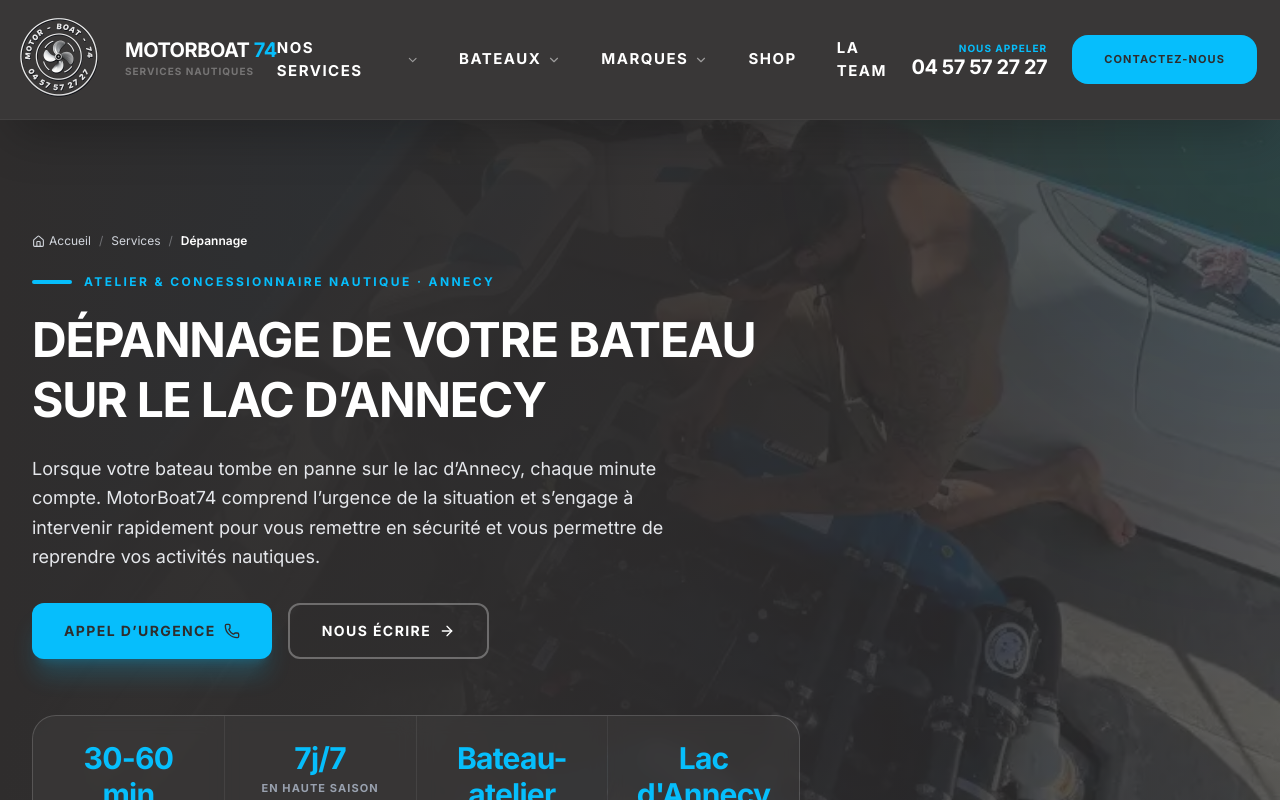
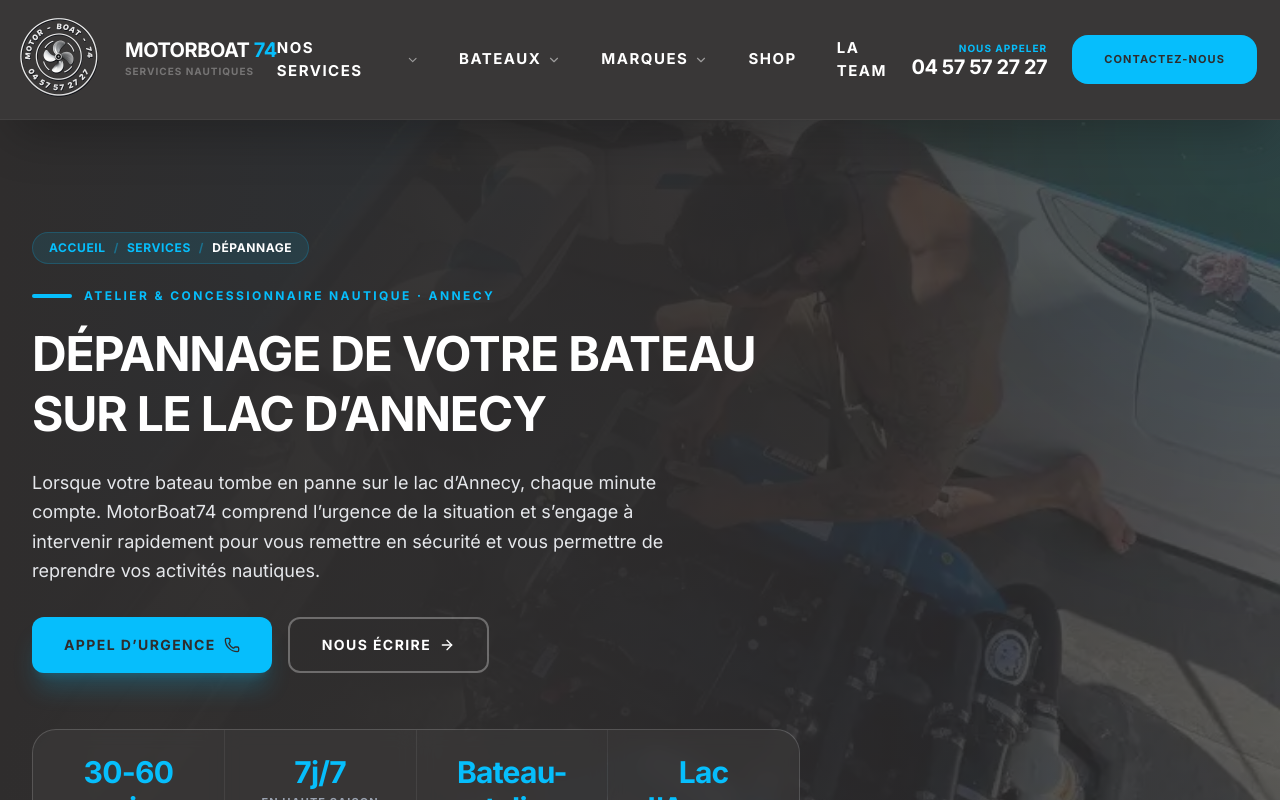
Before and after one commit to Ericfevrier/MB74-Site, a React (Vite) app: page /services/depannage in a window 1280 px wide. Shown: the top 800 px of the page. Built offline with nearby package versions, Linux system fonts and the light colour scheme.

Commit message:
Fil dariane unifie: composant Breadcrumb (design pastille cyan de la page hivernage) applique a toutes les pages, taille adaptee (md/sm)

```diff
--- /dev/null
+++ b/src/components/Breadcrumb.tsx
@@ -0,0 +1,59 @@
+import React from 'react';
+import { Link } from 'react-router-dom';
+
+export interface Crumb {
+  label: string;
+  /** Si présent, l'élément est cliquable (sauf s'il s'agit du dernier = page courante). */
+  to?: string;
+}
+
+interface BreadcrumbProps {
+  items: Crumb[];
+  /** Taille adaptée au gabarit de la page : 'md' (défaut) ou 'sm' (pages compactes). */
+  size?: 'sm' | 'md';
+  /** Classes additionnelles sur le <nav> (ex. marges). */
+  className?: string;
+}
+
+/**
+ * Fil d'Ariane — design unifié « pastille cyan » (référence : page Hivernage & Stockage).
+ * S'aligne automatiquement (gauche/centre) selon le text-align du conteneur parent.
+ */
+export function Breadcrumb({ items, size = 'md', className = 'mb-6' }: BreadcrumbProps) {
+  const sizing =
+    size === 'sm'
+      ? 'text-[11px] px-3.5 py-1 gap-1.5'
+      : 'text-[12px] px-4 py-1.5 gap-2';
+
+  return (
+    <nav aria-label="Fil d’ariane" className={className}>
+      <ol
+        className={`inline-flex flex-wrap items-center ${sizing} bg-brand-cyan/10 border border-brand-cyan/20 rounded-full font-bold text-brand-cyan uppercase tracking-wider`}
+      >
+        {items.map((item, i) => {
+          const isLast = i === items.length - 1;
+          return (
+            <React.Fragment key={i}>
+              <li>
+                {item.to && !isLast ? (
+                  <Link to={item.to} className="hover:text-white transition-colors">
+                    {item.label}
+                  </Link>
+                ) : (
+                  <span className={isLast ? 'text-white' : ''} aria-current={isLast ? 'page' : undefined}>
+                    {item.label}
+                  </span>
+                )}
+              </li>
+              {!isLast && (
+                <li aria-hidden className="opacity-40">
+                  /
+                </li>
+              )}
+            </React.Fragment>
+          );
+        })}
+      </ol>
+    </nav>
+  );
+}
--- a/src/components/ModelPage.tsx
+++ b/src/components/ModelPage.tsx
@@ -3,9 +3,10 @@
 import { Helmet } from 'react-helmet-async';
 import { motion, AnimatePresence } from 'motion/react';
 import {
-  ChevronDown, ArrowRight, Phone, Home, Ruler, Users, Gauge, Check, X,
+  ChevronDown, ArrowRight, Phone, Ruler, Users, Gauge, Check, X,
   ChevronLeft, ChevronRight, Play, Sparkles, Fuel, Settings2,
 } from 'lucide-react';
+import { Breadcrumb } from './Breadcrumb';
 import { getModel, MODEL_ORDER, nautiqueModels } from '../data/nautiqueModels';
 import { usedBoatsForModel } from '../data/usedBoats';
 import { SITE } from '../data/site';
@@ -236,19 +237,15 @@
         </div>
 
         <div className="relative z-10 max-w-[1400px] mx-auto w-full px-4 sm:px-6 lg:px-8 min-h-[68vh] flex flex-col">
-          <nav aria-label="Fil d’ariane" className="pt-8">
-            <ol className="inline-flex flex-wrap items-center gap-1.5 text-[11px] font-medium text-gray-400/70 [text-shadow:0_1px_8px_rgba(0,0,0,.5)]">
-              <li>
-                <Link to="/" className="inline-flex items-center gap-1 hover:text-gray-200 transition-colors"><Home size={11} /> Accueil</Link>
-              </li>
-              <li aria-hidden className="text-white/20"><ChevronRight size={11} /></li>
-              <li><Link to="/marque/nautique" className="hover:text-gray-200 transition-colors">Marques</Link></li>
-              <li aria-hidden className="text-white/20"><ChevronRight size={11} /></li>
-              <li><Link to="/marque/nautique" className="hover:text-gray-200 transition-colors">Nautique</Link></li>
-              <li aria-hidden className="text-white/20"><ChevronRight size={11} /></li>
-              <li aria-current="page" className="text-gray-300">{model.short}</li>
-            </ol>
-          </nav>
+          <Breadcrumb
+            className="pt-8"
+            items={[
+              { label: 'Accueil', to: '/' },
+              { label: 'Marques', to: '/marque/nautique' },
+              { label: 'Nautique', to: '/marque/nautique' },
+              { label: model.short },
+            ]}
+          />
 
           <div className="flex-1" />
 
--- a/src/pages/BlogHivernagePage.tsx
+++ b/src/pages/BlogHivernagePage.tsx
@@ -1,8 +1,9 @@
 import React from 'react';
 import { Helmet } from 'react-helmet-async';
 import { Link } from 'react-router-dom';
-import { Home, Calendar, User, ArrowRight } from 'lucide-react';
+import { Calendar, User, ArrowRight } from 'lucide-react';
 import { SITE } from '../data/site';
+import { Breadcrumb } from '../components/Breadcrumb';
 
 const FAQS = [
   {
@@ -105,11 +106,7 @@
           <div className="absolute inset-0 bg-gradient-to-b from-brand-dark/80 via-brand-dark/85 to-brand-dark" />
         </div>
         <div className="relative max-w-3xl mx-auto px-4 lg:px-8 py-20 lg:py-24">
-          <nav aria-label="Fil d’ariane" className="flex items-center gap-2 text-[12px] text-gray-300 mb-6">
-            <Link to="/" className="hover:text-brand-cyan flex items-center gap-1"><Home size={13} /> Accueil</Link>
-            <span className="opacity-40">/</span>
-            <span className="text-brand-cyan font-semibold">Hivernage</span>
-          </nav>
+          <Breadcrumb size="sm" items={[{ label: 'Accueil', to: '/' }, { label: 'Hivernage' }]} />
           <h1 className="text-3xl md:text-4xl font-bold uppercase tracking-tight leading-tight mb-6">{title}</h1>
           <div className="flex items-center gap-6 text-sm text-gray-300">
             <span className="flex items-center gap-2"><Calendar size={15} className="text-brand-cyan" /> 6 octobre 2025</span>
--- a/src/pages/ContactPage.tsx
+++ b/src/pages/ContactPage.tsx
@@ -1,8 +1,9 @@
 import React from 'react';
 import { Helmet } from 'react-helmet-async';
 import { Link } from 'react-router-dom';
-import { Home, Clock } from 'lucide-react';
+import { Clock } from 'lucide-react';
 import { SITE } from '../data/site';
+import { Breadcrumb } from '../components/Breadcrumb';
 import { ServiceContactBlock } from '../components/services/ServiceContactBlock';
 import { GoogleMapCustom } from '../components/GoogleMapCustom';
 
@@ -53,11 +54,7 @@
           <div className="absolute inset-0 bg-gradient-to-b from-brand-dark/85 via-brand-dark/85 to-brand-dark" />
         </div>
         <div className="relative max-w-[1400px] mx-auto px-4 lg:px-8 py-20 lg:py-24 text-center">
-          <nav aria-label="Fil d’ariane" className="flex items-center justify-center gap-2 text-[12px] text-gray-300 mb-6">
-            <Link to="/" className="hover:text-brand-cyan flex items-center gap-1"><Home size={13} /> Accueil</Link>
-            <span className="opacity-40">/</span>
-            <span className="text-white font-semibold">Contact</span>
-          </nav>
+          <Breadcrumb items={[{ label: 'Accueil', to: '/' }, { label: 'Contact' }]} />
           <h1 className="text-4xl md:text-5xl lg:text-6xl font-bold uppercase tracking-tight mb-6">Nous contacter</h1>
           <p className="text-gray-200 text-lg leading-relaxed max-w-2xl mx-auto">
             Vous pouvez nous joindre via notre formulaire de contact ci-dessous ou par téléphone au{' '}
--- a/src/pages/HivernageCityPage.tsx
+++ b/src/pages/HivernageCityPage.tsx
@@ -1,9 +1,10 @@
 import React from 'react';
 import { useParams, Navigate, Link } from 'react-router-dom';
 import { Helmet } from 'react-helmet-async';
-import { Home, Phone, ArrowRight, ShipWheel, Warehouse, Wrench, Anchor, MapPin, ShieldCheck, CheckCircle2 } from 'lucide-react';
+import { Phone, ArrowRight, ShipWheel, Warehouse, Wrench, Anchor, MapPin, ShieldCheck, CheckCircle2 } from 'lucide-react';
 import { getHivernageCity } from '../data/hivernageCities';
 import { SITE } from '../data/site';
+import { Breadcrumb } from '../components/Breadcrumb';
 import { ServiceContactBlock } from '../components/services/ServiceContactBlock';
 
 const SOLUTIONS = [
@@ -83,13 +84,13 @@
           <div className="absolute inset-0 bg-gradient-to-r from-brand-dark via-brand-dark/85 to-brand-dark/40" />
         </div>
         <div className="relative max-w-[1400px] mx-auto px-4 lg:px-8 py-20 lg:py-28">
-          <nav aria-label="Fil d’ariane" className="flex items-center gap-2 text-[12px] text-gray-300 mb-6">
-            <Link to="/" className="hover:text-brand-cyan flex items-center gap-1"><Home size={13} /> Accueil</Link>
-            <span className="opacity-40">/</span>
-            <Link to="/hivernage-stockage-bateau" className="hover:text-brand-cyan">Hivernage / Stockage</Link>
-            <span className="opacity-40">/</span>
-            <span className="text-white font-semibold">{city.city}</span>
-          </nav>
+          <Breadcrumb
+            items={[
+              { label: 'Accueil', to: '/' },
+              { label: 'Hivernage & Stockage', to: '/hivernage-stockage-bateau' },
+              { label: city.city },
+            ]}
+          />
           <span className="inline-block text-brand-cyan font-bold uppercase tracking-widest text-xs mb-4">Service local à {city.city}</span>
           <h1 className="text-3xl md:text-4xl lg:text-5xl font-bold uppercase tracking-tight leading-tight max-w-3xl mb-6">{city.h1}</h1>
           <p className="text-gray-200 text-lg leading-relaxed max-w-2xl mb-8">{city.intro}</p>
--- a/src/pages/HivernageStockagePage.tsx
+++ b/src/pages/HivernageStockagePage.tsx
@@ -2,6 +2,7 @@
 import { Helmet } from 'react-helmet-async';
 import { Link } from 'react-router-dom';
 import { motion, AnimatePresence } from 'motion/react';
+import { Breadcrumb } from '../components/Breadcrumb';
 import {
   Shield,
   Wrench,
@@ -386,14 +387,14 @@
 
         <div className="container mx-auto px-4 lg:px-8 max-w-[1400px] relative z-10 text-center lg:text-left">
           <div className="max-w-4xl mx-auto lg:mx-0">
-            {/* SEO Breadcrumb indicator */}
-            <div className="inline-flex items-center gap-2 bg-brand-cyan/10 border border-brand-cyan/20 rounded-full px-4 py-1.5 mb-4 text-[12px] font-bold text-brand-cyan uppercase tracking-wider">
-              <span>Accueil</span>
-              <span className="opacity-40">/</span>
-              <span>Services</span>
-              <span className="opacity-40">/</span>
-              <span className="text-white">Hivernage & Stockage</span>
-            </div>
+            <Breadcrumb
+              className="mb-4"
+              items={[
+                { label: 'Accueil', to: '/' },
+                { label: 'Services', to: '/services' },
+                { label: 'Hivernage & Stockage' },
+              ]}
+            />
 
             <h1 className="text-2xl md:text-3xl lg:text-4xl font-sans font-bold uppercase text-white tracking-tight leading-tight mb-4">
               Hivernage et stockage de bateau à <span className="text-brand-cyan">Annecy</span> <span className="text-white/90">— Hangar sécurisé 3 000 m²</span>
--- a/src/pages/LegalPage.tsx
+++ b/src/pages/LegalPage.tsx
@@ -1,8 +1,8 @@
 import React, { useEffect } from 'react';
 import { Link } from 'react-router-dom';
 import { Helmet } from 'react-helmet-async';
-import { Home } from 'lucide-react';
 import { SITE } from '../data/site';
+import { Breadcrumb } from '../components/Breadcrumb';
 
 type Block = { h?: string; p?: string[]; ul?: string[] };
 
@@ -119,13 +119,7 @@
 
       <header className="bg-brand-dark text-white">
         <div className="max-w-4xl mx-auto px-4 lg:px-8 py-16 lg:py-20">
-          <nav aria-label="Fil d’ariane" className="flex items-center gap-2 text-[12px] text-gray-300 mb-6">
-            <Link to="/" className="hover:text-brand-cyan flex items-center gap-1">
-              <Home size={13} /> Accueil
-            </Link>
-            <span className="opacity-40">/</span>
-            <span className="text-white font-semibold">{data.title}</span>
-          </nav>
+          <Breadcrumb size="sm" items={[{ label: 'Accueil', to: '/' }, { label: data.title }]} />
           <h1 className="text-3xl md:text-4xl font-bold uppercase tracking-tight leading-tight">{data.title}</h1>
           <p className="text-gray-400 text-sm mt-3">Dernière mise à jour : {data.updated}</p>
         </div>
--- a/src/pages/ServicePage.tsx
+++ b/src/pages/ServicePage.tsx
@@ -2,8 +2,9 @@
 import { useParams, Navigate, Link } from 'react-router-dom';
 import { Helmet } from 'react-helmet-async';
 import { motion, AnimatePresence } from 'motion/react';
+import { Breadcrumb } from '../components/Breadcrumb';
 import {
-  ChevronDown, Check, ArrowRight, Phone, Home,
+  ChevronDown, Check, ArrowRight, Phone,
   ShieldCheck, Gauge, CalendarCheck, BadgeEuro, Wrench, Settings, PaintBucket, Sparkles, Anchor,
   Clock, PackageCheck, MapPin, Truck, Globe, Sofa, Award, Zap, Ruler, LifeBuoy, Ship, Scissors, Sun, Users,
 } from 'lucide-react';
@@ -305,18 +306,13 @@
           <div className="absolute top-0 right-0 w-[600px] h-[600px] bg-brand-cyan/5 rounded-full blur-[120px] -mr-72 -mt-72" />
         </div>
         <div className="relative max-w-[1400px] mx-auto px-4 lg:px-8 py-20 lg:py-28">
-          {/* Fil d'ariane */}
-          <nav aria-label="Fil d’ariane" className="flex items-center gap-2 text-[12px] text-gray-300 mb-6">
-            <Link to="/" className="hover:text-brand-cyan flex items-center gap-1">
-              <Home size={13} /> Accueil
-            </Link>
-            <span className="opacity-40">/</span>
-            <Link to="/services" className="hover:text-brand-cyan">
-              Services
-            </Link>
-            <span className="opacity-40">/</span>
-            <span className="text-white font-semibold">{service.nav}</span>
-          </nav>
+          <Breadcrumb
+            items={[
+              { label: 'Accueil', to: '/' },
+              { label: 'Services', to: '/services' },
+              { label: service.nav },
+            ]}
+          />
           <div className="flex items-center gap-3 mb-5">
             <span className="w-10 h-1 bg-brand-cyan rounded-full" />
             <span className="text-brand-cyan font-bold uppercase tracking-[0.2em] text-xs">
```
